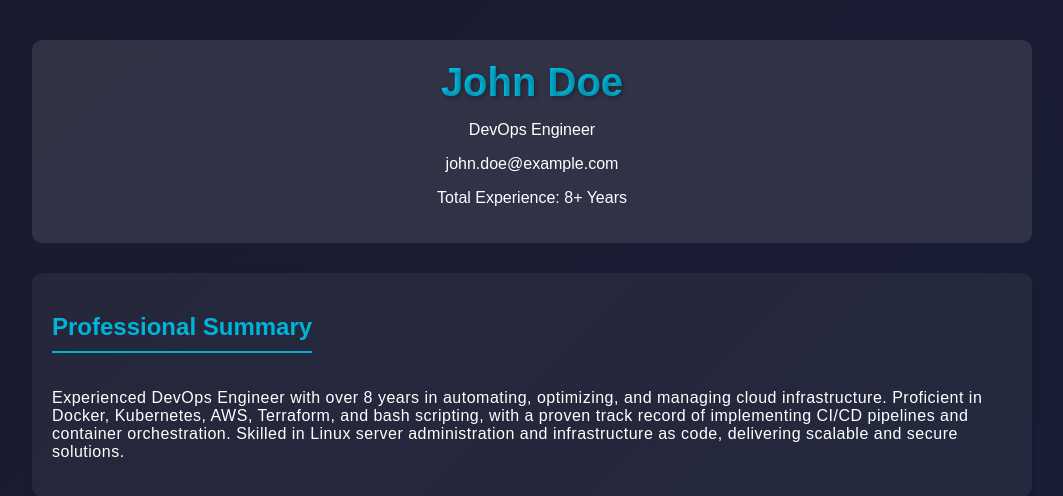
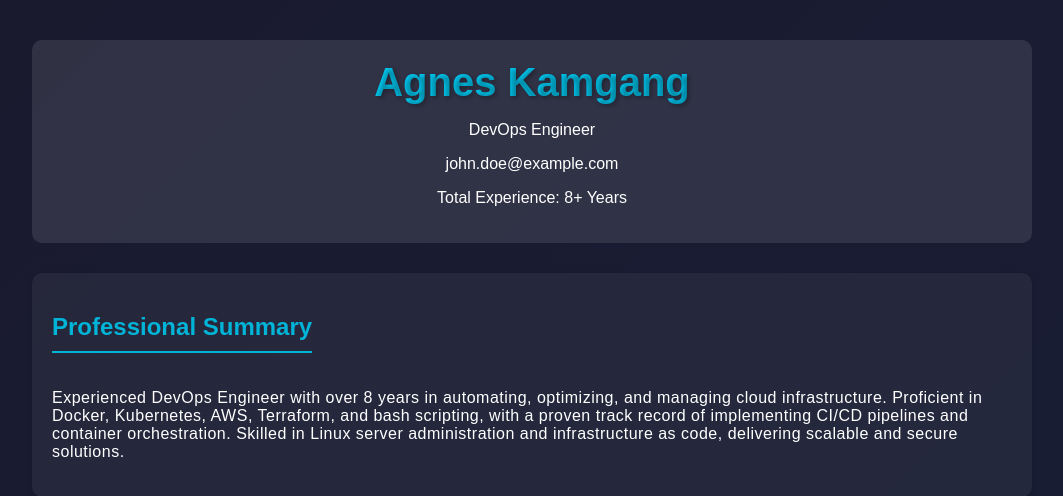
Before and after one commit to nketiagnes77/MyResumeApp, a Flask app: page / in a window 1280 px wide. Shown: the top 496 px of the page, without its empty margins (108-1171 px from the left). Run offline with Flask 3, Linux system fonts and the light colour scheme.

Commit message:
Update index.html

```diff
--- a/templates/index.html
+++ b/templates/index.html
@@ -8,7 +8,7 @@
 
     <meta name="viewport" content="width=device-width, initial-scale=1.0">
 
-    <title>Agnes Kamgang - DevOps Portfolio</title>
+    <title> Updated Resume - DevOps Portfolio</title>
 
     <style>
 
@@ -294,7 +294,7 @@
 
         <div class="header">
 
-            <h1>John Doe</h1>
+            <h1>Agnes Kamgang</h1>
 
             <p>DevOps Engineer</p>
 
```
